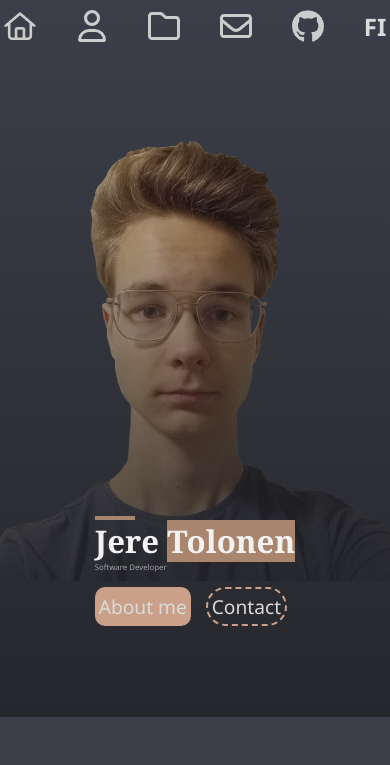
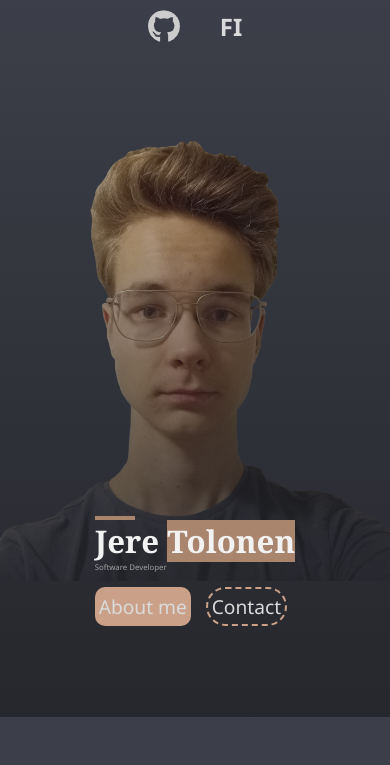
Before and after one commit to VisualPlate/WebPortfolio, a plain HTML site: page en/index.html in a window 390 px wide. Shown: the top 765 px of the page. Drawn offline with Linux system fonts and the light colour scheme.

Commit message:
fix for mobile devices
- hides specific nav items

```diff
--- a/content/style/style.css
+++ b/content/style/style.css
@@ -405,6 +405,9 @@ footer {
     .project-card {
         min-width: 300px;
     }
+    .mob-hidden {
+        display: none;
+    }
 }
 #projectInspect1 {
     display: none;
--- a/en/index.html
+++ b/en/index.html
@@ -9,10 +9,10 @@
 <body>
     <main>
         <nav class="screen-nav">
-            <a href="#landing" class="nav-link"><img src="../content/media/house32.png" alt="" class="inverted-icon"></a>
-            <a href="#info" class="nav-link"><img src="../content/media/user32.png" alt="" class="inverted-icon"></a>
-            <a href="#projects" class="nav-link"><img src="../content/media/projects32.png" alt="" class="inverted-icon"></a>
-            <a href="#contact" class="nav-link"><img src="../content/media/contact32.png" alt="" class="inverted-icon"></a>
+            <a href="#landing" class="nav-link mob-hidden"><img src="../content/media/house32.png" alt="" class="inverted-icon"></a>
+            <a href="#info" class="nav-link mob-hidden"><img src="../content/media/user32.png" alt="" class="inverted-icon"></a>
+            <a href="#projects" class="nav-link mob-hidden"><img src="../content/media/projects32.png" alt="" class="inverted-icon"></a>
+            <a href="#contact" class="nav-link mob-hidden"><img src="../content/media/contact32.png" alt="" class="inverted-icon"></a>
             <a href="https://github.com/VisualPlate" target="_blank" class="nav-link"><img src="../content/media/github32.png" alt="" class="inverted-icon"></a>
             <a href="../fi/" class="nav-link">FI</a>
         </nav>
```
Also changed, not shown: fi/index.html (+4 -4 lines).
